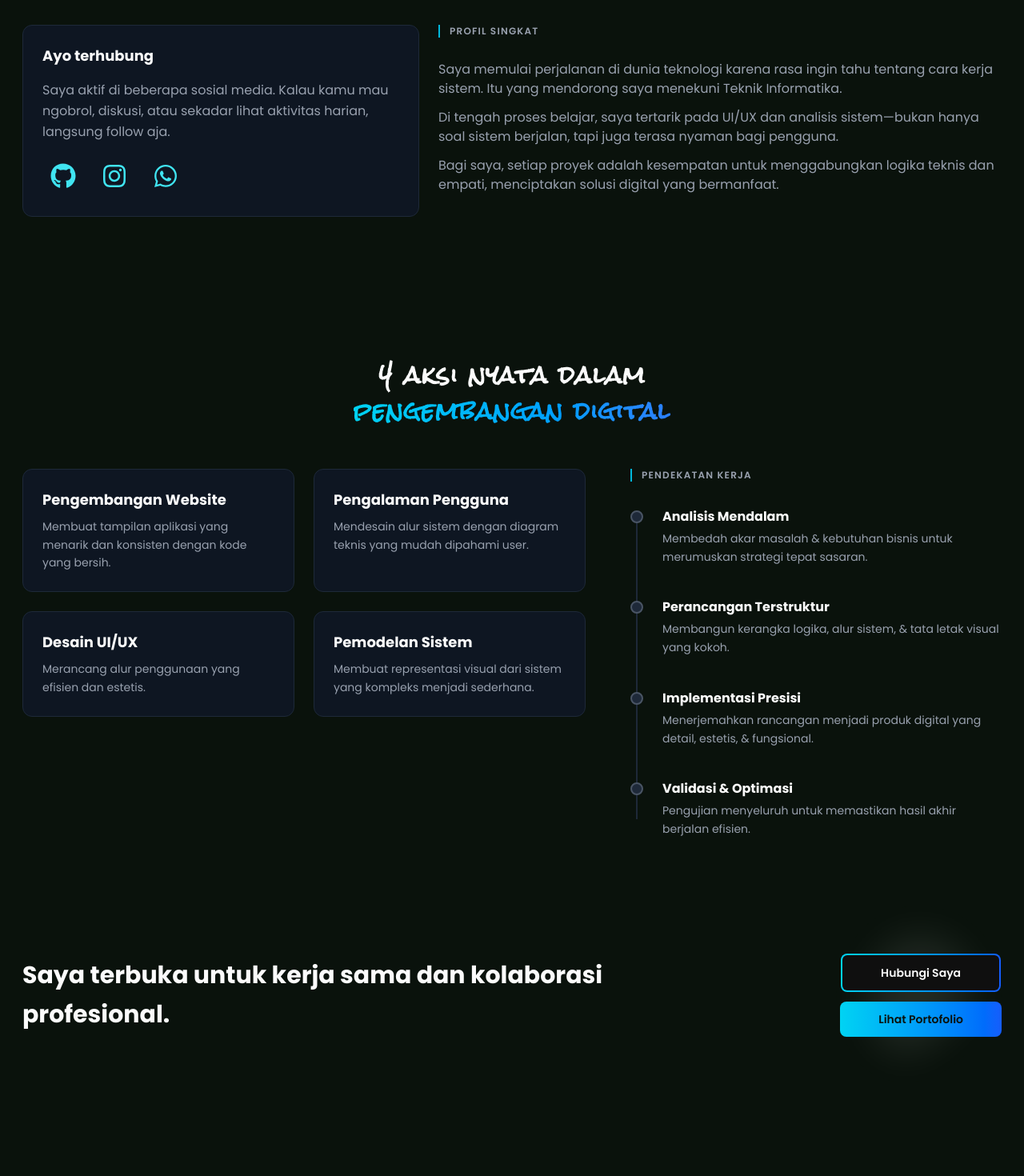
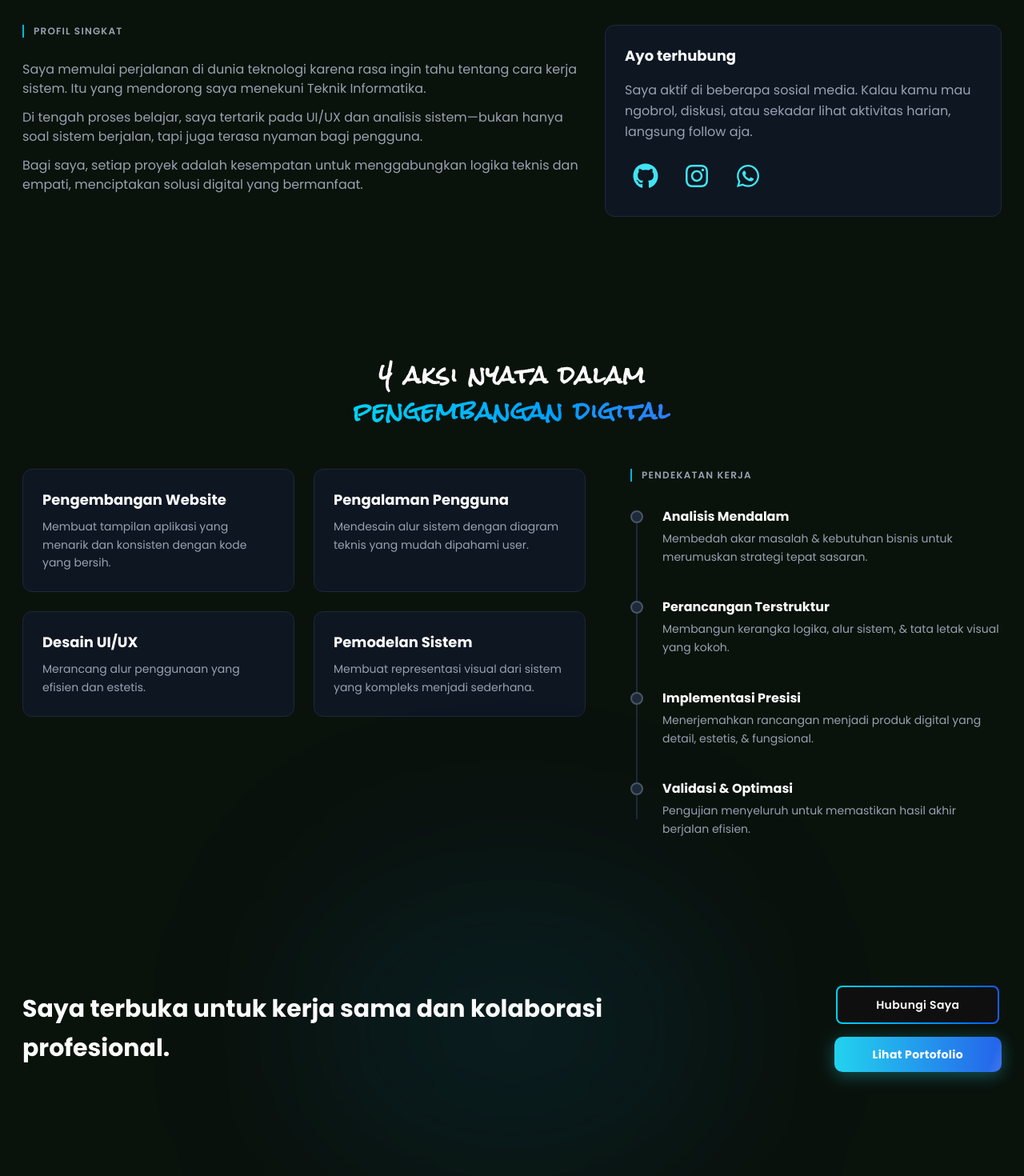
Before and after one commit to AugustAgung05/Portofolio, a React (Vite) app: page / in a window 1280 px wide. Shown: the part 1220-2690 px from the top of the page at 80% size. Built offline with nearby package versions, Linux system fonts and the light colour scheme.

Commit message:
fix ui, fix responsive, fix svg, add animation

```diff
--- a/package.json
+++ b/package.json
@@ -1,7 +1,7 @@
 {
   "name": "portfolio-xaas",
   "private": true,
-  "version": "3.0.0",
+  "version": "3.1.0",
   "type": "module",
   "scripts": {
     "dev": "vite",
--- a/src/components/Beranda/Beranda.jsx
+++ b/src/components/Beranda/Beranda.jsx
@@ -14,7 +14,7 @@ export default function About(){
                         <h1 className="text-light font-bold mt-4 self-center tracking-wider text-[20px] md:text-[26px] lg:text-[20px] xl:text-[24px] 3xl:text-[32px] relative line-bottom-home font-rock-salt lowercase text-special whitespace-nowrap">
                             Ananda Agung Styadi
                         </h1>
-                        <p className="mt-8 text-sm md:text-base lg:text-sm xl:text-[16px] font-light text-secondary leading-7 lg:leading-8">
+                        <p className="mt-8 text-sm lg:text-sm xl:text-[16px] font-light text-secondary leading-7 lg:leading-8">
                             <span className="block lg:hidden">
                                 Mahasiswa aktif dari program studi Teknik Informatika semester 5 yang telah memiliki <strong className="font-semibold"> sertifikat kompetensi BNSP</strong>. Berpengalaman dalam mengembangkan berbagai proyek pembelajaran dan selalu bersemangat memperdalam keterampilan di bidang teknologi informasi, mulai dari pemrograman, pengembangan aplikasi, hingga riset terbaru di industri digital.
                             </span>
@@ -50,7 +50,7 @@ export default function About(){
                         <h3 className="text-light tracking-wider font-medium text-sm md:text-base lg:text-sm xl:text-base">
                             Layanan
                         </h3>
-                        <p className="mt-4 text-sm md:text-base lg:text-sm xl:text-[16px] font-light text-secondary leading-7 lg:leading-8">
+                        <p className="mt-4 text-sm lg:text-sm xl:text-[16px] font-light text-secondary leading-7 lg:leading-8">
                             <span className="hidden lg:block">
                             Punya ide keren untuk <strong className="font-semibold">website atau aplikasi</strong>? Akan kami bantu! Yuk, mulai sekarang dan jadikan ide kamu nyata!
                             </span>
--- a/src/components/Collaboration/Collaboration.jsx
+++ b/src/components/Collaboration/Collaboration.jsx
@@ -18,18 +18,36 @@ export default function Collaboration() {
 
     observer.observe(el);
   }, []);
+
   return (
-    <section ref={ref} id="collaboration" className="opacity-0">
-      <div className="text-light px-5 md:px-7 py-32 lg:py-18 relative flex flex-col gap-8 md:flex-row justify-center md:justify-between items-center max-w-7xl mx-auto">
-          <div className="absolute inset-0 blur-bg -z-10"></div>
-          <h2  className="text-center md:text-left font-bold text-2xl sm:text-3xl leading-relaxed sm:w-[60%]">Saya terbuka untuk kerja sama dan kolaborasi profesional.</h2>
-          <div className="flex flex-col gap-3 items-center font-semibold text-sm text-light">
-              <a href="#footer" className="group rounded-lg p-[2px] bg-gradient-to-r from-cyan-400 to-blue-600">
+    <section ref={ref} id="collaboration" className="opacity-0 relative overflow-visible">
+
+      <div className="absolute inset-0 -z-10 flex justify-center items-center">
+        <div className="w-[70vw] max-w-[500px] h-[40vw] max-h-[300px] bg-cyan-500/10 blur-[120px] rounded-full breathing-glow"></div>
+        <div className="absolute w-[60vw] max-w-[420px] h-[35vw] max-h-[260px] bg-blue-500/10 blur-[140px] rounded-full breathing-glow glow-delay"></div>
+      </div>
+
+      <div className="text-light px-5 md:px-7 py-28 relative flex flex-col gap-10 md:flex-row justify-center md:justify-between items-center max-w-7xl mx-auto">
+
+        <h2 className="text-center md:text-left font-bold text-2xl lg:text-3xl leading-relaxed sm:w-[60%]">
+          Saya terbuka untuk kerja sama dan kolaborasi profesional.
+        </h2>
+
+        <div className="flex flex-col gap-4 items-center font-semibold text-xs lg:text-sm tracking-wide">
+
+          <a
+            href="#footer"
+            className="group rounded-lg p-[2px] bg-gradient-to-r from-cyan-400 to-blue-600"
+          >
             <div className="bg-[#0f0f0f] rounded-[6px] px-12 py-3 transition-all duration-300 group-hover:bg-transparent">
               <span className="text-light font-semibold">Hubungi Saya</span>
             </div>
           </a>
-              <a href="#portofolio" className="bg-gradient-to-r from-cyan-400 to-blue-600 px-12 py-3 rounded-lg transition-all duration-300 hover:shadow-[0_0_16px_rgba(34,211,238,0.5)] hover:scale-105 text-bg">Lihat Portofolio</a>
+
+          <a href="#portofolio" className="portfolio-cta">
+            Lihat Portofolio
+          </a>
+
         </div>
       </div>
     </section>
--- a/src/components/Slider/Slider.jsx
+++ b/src/components/Slider/Slider.jsx
@@ -48,7 +48,7 @@ export default function Slider() {
                     />
                 </svg>
             </div>
-            <div className="h-[80px] 2xl:h-[100px] bg-[#0F1722] marquee-content">
+            <div className="h-[80px] 2xl:h-[100px] bg-[#0F1722]">
                 <div className="flex h-full items-center group gap-16 2xl:gap-24 overflow-x-hidden">
                     <ul className="text-base lg:text-lg xl:text-xl tracking-wide font-semibold list-none flex items-center gap-16 2xl:gap-24 shrink-0 justify-between whitespace-nowrap min-w-full animate-marquee-monitor-1 2xl:animate-marquee-monitor-2 group-hover:paused">
                         <li>
--- a/src/components/Tentang/Tentang.jsx
+++ b/src/components/Tentang/Tentang.jsx
@@ -31,10 +31,33 @@ export default function Tentang() {
                     <span className="text-special">awal mula perjalananku</span>
                 </h3>
                 <div className="grid grid-cols-1 md:grid-cols-12 gap-12 lg:gap-6 mt-12">
-                    <div className="md:col-span-5 order-2 md:order-1">
+                    <div className="md:col-span-7 order-2 md:order-1">
+                        <div className="flex flex-col gap-3 text-secondary leading-relaxed">
+                            <h4 className="uppercase tracking-widest text-xs font-semibold mb-4 border-l-2 border-cyan-500 pl-3">
+                                Profil Singkat
+                            </h4>
+                            <p className="text-sm lg:text-base">
+                                Saya memulai perjalanan di dunia teknologi karena rasa
+                                ingin tahu tentang cara kerja sistem. Itu yang mendorong
+                                saya menekuni Teknik Informatika.
+                            </p>
+                            <p className="text-sm lg:text-base">
+                                Di tengah proses belajar, saya tertarik pada UI/UX dan
+                                analisis sistem—bukan hanya soal sistem berjalan, tapi
+                                juga terasa nyaman bagi pengguna.
+                            </p>
+                            <p className="text-sm lg:text-base">
+                                Bagi saya, setiap proyek adalah kesempatan untuk
+                                menggabungkan logika teknis dan empati, menciptakan
+                                solusi digital yang bermanfaat.
+                            </p>
+                        </div>
+                    </div>
+
+                    <div className="md:col-span-5 order-1 md:order-2">
                         <div className="bg-gray-900/80 p-6 rounded-xl border border-gray-800">
                             <h4 className="font-bold text-base md:text-lg">Ayo terhubung</h4>
-                            <p className="text-secondary mt-4 leading-relaxed text-sm md:text-base">
+                            <p className="text-secondary mt-4 leading-relaxed text-sm lg:text-base">
                                 Saya aktif di beberapa sosial media. Kalau kamu mau
                                 ngobrol, diskusi, atau sekadar lihat aktivitas
                                 harian, langsung follow aja.
@@ -64,29 +87,6 @@ export default function Tentang() {
                             </ul>
                         </div>
                     </div>
-
-                    <div className="md:col-span-7 order-1 md:order-2">
-                        <div className="flex flex-col gap-3 text-secondary leading-relaxed">
-                            <h4 className="uppercase tracking-widest text-xs font-semibold mb-4 border-l-2 border-cyan-500 pl-3">
-                                Profil Singkat
-                            </h4>
-                            <p className="text-sm md:text-base">
-                                Saya memulai perjalanan di dunia teknologi karena rasa
-                                ingin tahu tentang cara kerja sistem. Itu yang mendorong
-                                saya menekuni Teknik Informatika.
-                            </p>
-                            <p className="text-sm md:text-base">
-                                Di tengah proses belajar, saya tertarik pada UI/UX dan
-                                analisis sistem—bukan hanya soal sistem berjalan, tapi
-                                juga terasa nyaman bagi pengguna.
-                            </p>
-                            <p className="text-sm md:text-base">
-                                Bagi saya, setiap proyek adalah kesempatan untuk
-                                menggabungkan logika teknis dan empati, menciptakan
-                                solusi digital yang bermanfaat.
-                            </p>
-                        </div>
-                    </div>
                 </div>
             </div>
         </section>
--- a/src/components/Testimoni/Card.jsx
+++ b/src/components/Testimoni/Card.jsx
@@ -8,7 +8,7 @@ export default function Card({description, name, title, avatar}) {
                 <img src={quote} alt="Quote" className="rotate-180 w-5" />
             </div>
 
-            <p className="text-sm md:text-base mt-5 leading-relaxed">{description}</p>
+            <p className="text-sm xl:text-base mt-5 leading-relaxed">{description}</p>
 
            <div className="flex flex-row items-center gap-4 mt-8 upper-line relative">
                 <img src={avatar} alt="Avatar 1" className="w-12" />
--- a/src/styles/style.css
+++ b/src/styles/style.css
@@ -8,9 +8,9 @@
 }
 
 @theme {
-  --animate-marquee-monitor-1: marquee-monitor-1 10s linear infinite;
-  --animate-marquee-monitor-2: marquee-monitor-2 10s linear infinite;
-  --animate-marquee-comment: marquee-comment-1 25s linear infinite;
+  --animate-marquee-monitor-1: marquee-monitor-1 15s linear infinite;
+  --animate-marquee-monitor-2: marquee-monitor-2 15s linear infinite;
+  --animate-marquee-comment: marquee-comment-1 30s linear infinite;
   --animate-move-up-1: move1 17s ease-in infinite;
   --animate-move-up-2: move2 17s ease-in infinite;
   --animate-fade-in: fade-in 0.8s ease-out forwards;
@@ -341,3 +341,68 @@ body::-webkit-scrollbar-thumb:hover {
   background: #0F1722;
   padding-block: clamp(3rem, 6vw, 5rem);
 } */
+
+.portfolio-cta{
+  display: block;
+  background: linear-gradient(to right,#22d3ee,#2563eb);
+  color: #ffffff;
+  text-align: center;
+  padding: 12px 48px;
+  border-radius: 10px;
+  font-weight: 700;
+  text-decoration: none;
+  box-shadow: 0 4px 20px rgba(34,211,238,0.35);
+  transition: transform .2s ease;
+  position: relative;
+  overflow: hidden;
+}
+
+.portfolio-cta:active{
+  transform: scale(.96);
+}
+
+.portfolio-cta::after{
+  content:"";
+  position:absolute;
+  top:0;
+  left:-100%;
+  width:50%;
+  height:100%;
+  background:linear-gradient(
+      to right,
+      transparent,
+      rgba(255,255,255,.4),
+      transparent
+  );
+  transform:skewX(-20deg);
+  animation:shine 2s infinite;
+}
+
+@keyframes shine{
+  0%{left:-100%;}
+  50%{left:100%;}
+  100%{left:200%;}
+}
+
+@keyframes breathingGlow {
+  0% {
+    transform: scale(1);
+    opacity: 0.6;
+  }
+  50% {
+    transform: scale(1.15);
+    opacity: 1;
+  }
+  100% {
+    transform: scale(1);
+    opacity: 0.6;
+  }
+}
+
+.breathing-glow {
+  animation: breathingGlow 6s ease-in-out infinite;
+}
+
+.glow-delay {
+  animation-delay: 3s;
+}
--- a/src/styles/theme/theme.css
+++ b/src/styles/theme/theme.css
@@ -13,6 +13,5 @@
   --breakpoint-s: 30rem;
   --breakpoint-xs: 22rem;
 
-    --shadow-md: 2px 4px 6px -1px rgb(0 0 0 / 0.1)
-
+  --shadow-md: 2px 4px 6px -1px rgb(0 0 0 / 0.1);
 }
```
Also changed, not shown: src/components/Portofolio/Card.jsx (+19 -3 lines), src/components/Portofolio/DetailCard.jsx (+22 -2 lines). Lines whose indentation alone changed are shown as unchanged.
